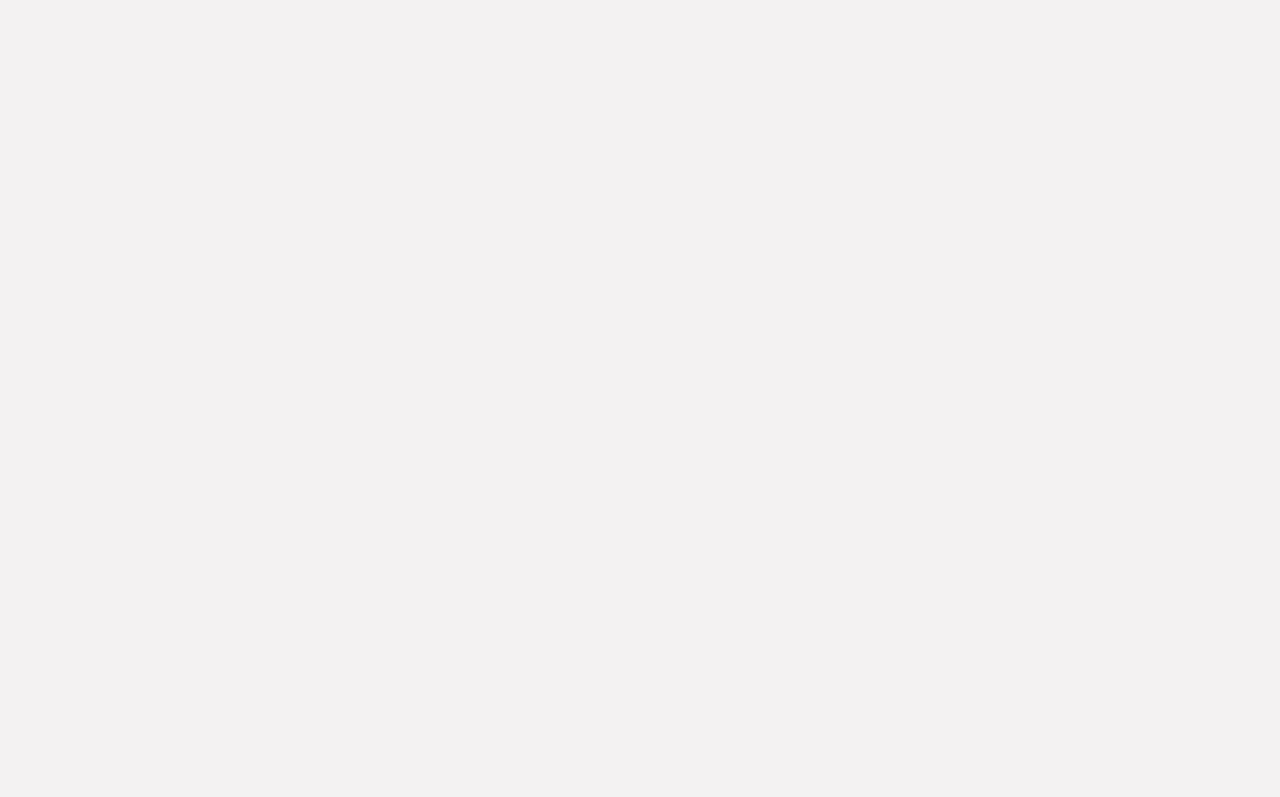
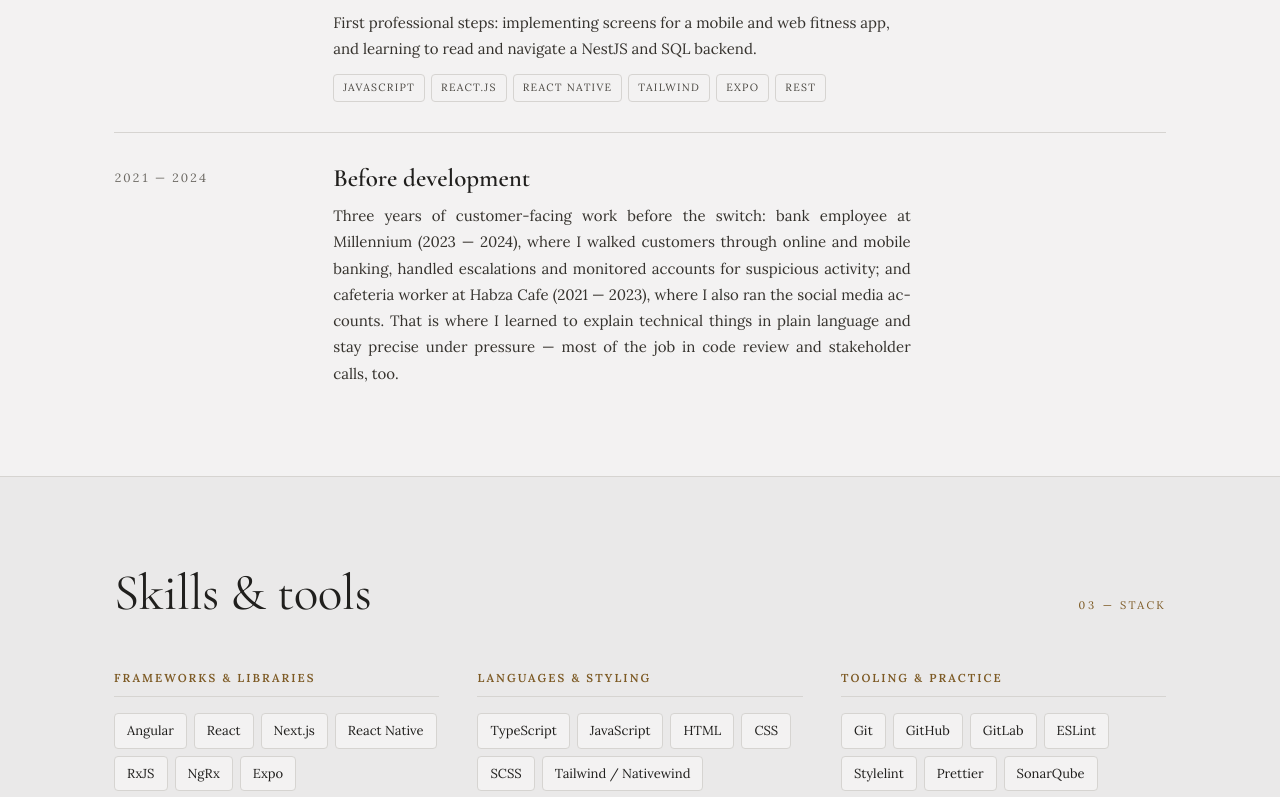
Before and after one commit to martynakweczke/portfolio, a Next.js app: page / in a window 1280 px wide. Shown: the part 3702-4499 px from the top of the page. Before the commit the page ends 2510 px from the top, so only its background shows below. Built offline with nearby package versions, Linux system fonts and the light colour scheme.

Commit message:
feat: add experience and skills components (#6)

```diff
--- a/app/page.tsx
+++ b/app/page.tsx
@@ -1,6 +1,8 @@
+import { ExperienceSection } from "@/components/experience-section";
 import { Hero } from "@/components/hero";
 import { NowSection } from "@/components/now-section";
 import { SiteHeader } from "@/components/site-header";
+import { SkillsSection } from "@/components/skills-section";
 import { WorkSection } from "@/components/work-section";
 
 export default function Home() {
@@ -11,6 +13,8 @@ export default function Home() {
         <Hero />
         <NowSection />
         <WorkSection />
+        <ExperienceSection />
+        <SkillsSection />
       </main>
     </>
   );
--- /dev/null
+++ b/components/experience-section.tsx
@@ -0,0 +1,66 @@
+"use client";
+
+import { useLanguage } from "@/components/providers/language-provider";
+
+export function ExperienceSection() {
+  const { t } = useLanguage();
+
+  return (
+    <section id="experience" className="border-t border-line">
+      <div className="mx-auto max-w-[1180px] px-[clamp(20px,5vw,64px)] py-[clamp(56px,7vw,104px)]">
+        <div className="mb-[clamp(20px,3vw,36px)] flex flex-wrap items-baseline justify-between gap-x-8 gap-y-3">
+          <h2 className="m-0 font-display text-[clamp(2rem,4.4vw,3.2rem)] font-normal leading-[1.05] tracking-[-0.01em]">
+            {t.exp.title}
+          </h2>
+          <p className="m-0 text-[11px] uppercase tracking-[0.2em] text-gold-ink tabular-nums">
+            02 — {t.exp.kicker}
+          </p>
+        </div>
+        <ol className="m-0 list-none p-0">
+          {t.jobs.map((job) => (
+            <li
+              key={`${job.period}-${job.role}`}
+              className="flex flex-wrap gap-x-[clamp(20px,4vw,56px)] gap-y-2 border-t border-line py-[clamp(20px,2.6vw,30px)]"
+            >
+              <p className="m-0 flex-[0_0_168px] whitespace-nowrap pt-1.5 text-[12px] tracking-[0.1em] text-gold-ink tabular-nums">
+                {job.period}
+              </p>
+              <div className="min-w-0 flex-[1_1_320px]">
+                <h3 className="mb-1 font-display text-[25px] font-semibold leading-[1.2]">
+                  {job.role}
+                </h3>
+                <p className="mb-2.5 text-[14px] italic text-muted">{job.org}</p>
+                <p className="mb-3 max-w-[62ch] text-[15px] leading-[1.75] text-ink-2">
+                  {job.body}
+                </p>
+                <ul className="flex list-none flex-wrap gap-1.5 p-0">
+                  {job.tags.map((tag) => (
+                    <li
+                      key={tag}
+                      className="rounded border border-line px-[9px] py-[5px] text-[10.5px] uppercase tracking-[0.12em] text-ink-3"
+                    >
+                      {tag}
+                    </li>
+                  ))}
+                </ul>
+              </div>
+            </li>
+          ))}
+        </ol>
+        <div className="flex flex-wrap gap-x-[clamp(20px,4vw,56px)] gap-y-2 border-t border-line pt-[clamp(20px,2.6vw,30px)]">
+          <p className="m-0 flex-[0_0_168px] whitespace-nowrap pt-1.5 text-[12px] tracking-[0.1em] text-muted tabular-nums">
+            2021 — 2024
+          </p>
+          <div className="min-w-0 flex-[1_1_320px]">
+            <h3 className="mb-2.5 font-display text-[25px] font-semibold leading-[1.2]">
+              {t.before.title}
+            </h3>
+            <p className="m-0 max-w-[62ch] text-justify text-[15px] leading-[1.75] text-ink-2 hyphens-auto">
+              {t.before.body}
+            </p>
+          </div>
+        </div>
+      </div>
+    </section>
+  );
+}
--- /dev/null
+++ b/components/skills-section.tsx
@@ -0,0 +1,41 @@
+"use client";
+
+import { useLanguage } from "@/components/providers/language-provider";
+
+export function SkillsSection() {
+  const { t } = useLanguage();
+
+  return (
+    <section id="skills" className="border-t border-line bg-bg-alt">
+      <div className="mx-auto max-w-[1180px] px-[clamp(20px,5vw,64px)] py-[clamp(56px,7vw,104px)]">
+        <div className="mb-[clamp(28px,4vw,48px)] flex flex-wrap items-baseline justify-between gap-x-8 gap-y-3">
+          <h2 className="m-0 font-display text-[clamp(2rem,4.4vw,3.2rem)] font-normal leading-[1.05] tracking-[-0.01em]">
+            {t.skills.title}
+          </h2>
+          <p className="m-0 text-[11px] uppercase tracking-[0.2em] text-gold-ink tabular-nums">
+            03 — {t.skills.kicker}
+          </p>
+        </div>
+        <div className="grid grid-cols-[repeat(auto-fit,minmax(250px,1fr))] gap-[clamp(24px,3vw,40px)]">
+          {t.skillGroups.map((group) => (
+            <div key={group.title}>
+              <h3 className="mb-4 border-b border-line pb-2.5 text-[11.5px] font-semibold uppercase tracking-[0.18em] text-gold-ink">
+                {group.title}
+              </h3>
+              <ul className="flex list-none flex-wrap gap-[7px] p-0">
+                {group.items.map((item) => (
+                  <li
+                    key={item}
+                    className="rounded border border-line bg-bg px-3 py-[7px] text-[13px] text-ink transition-colors duration-200 hover:border-gold"
+                  >
+                    {item}
+                  </li>
+                ))}
+              </ul>
+            </div>
+          ))}
+        </div>
+      </div>
+    </section>
+  );
+}
```
